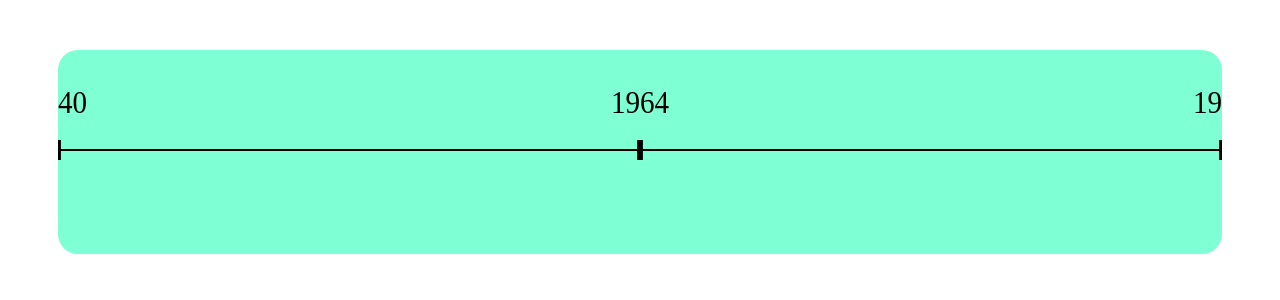
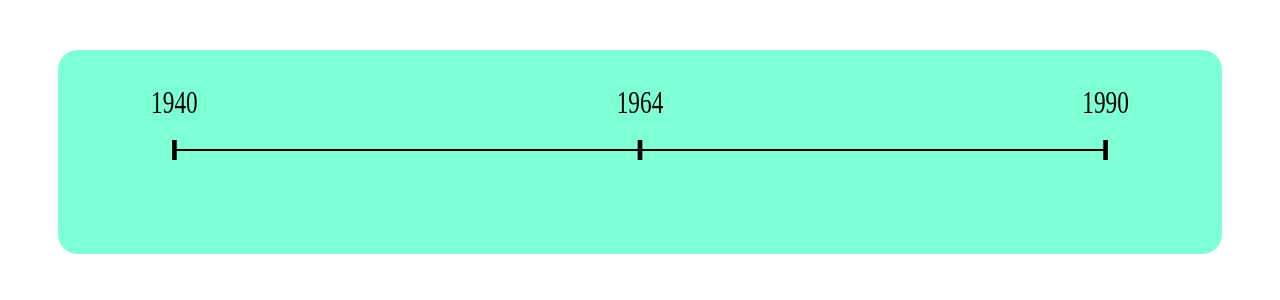
Before and after one commit to 77fill/paradigms, a Vue app: page / in a window 1280 px wide. Shown: the top 300 px of the page. Built offline with nearby package versions, Linux system fonts and the light colour scheme.

Commit message:
Fix unseen year numbers in TimeLine

```diff
--- a/src/components/TimeLine.vue
+++ b/src/components/TimeLine.vue
@@ -6,6 +6,7 @@
     import Step from "./Step.vue"
 
     const widthInPx = 200
+    const margin = 25
     const MILLIS_IN_A_YEAR = 1000*60*60*24*365
 
     const {start, end, step, scale} = defineProps({
@@ -60,11 +61,12 @@
             return -widthInPx/2 + scale.toModel(yearsFromStart)
         }
 
+    const viewBox = `${-widthInPx/2 - margin} -50 ${widthInPx+2*margin} 100`
 </script>
 
 <template>
-    <svg :width :height xmlns="http://www.w3.org/2000/svg" :viewBox="'-100 -50 '+widthInPx+' 100'" preserveAspectRatio="none">
-        <line x1="-100" y1="0" x2="100" y2="0" stroke="black" />
+    <svg :width :height xmlns="http://www.w3.org/2000/svg" :viewBox preserveAspectRatio="none">
+        <line :x1="-widthInPx/2" y1="0" :x2="widthInPx/2" y2="0" stroke="black" />
         <Step v-for="step in steps" :x="step.x" :date="step.date" />
 
         <slot :year-to-x="yearToX"/>
```
